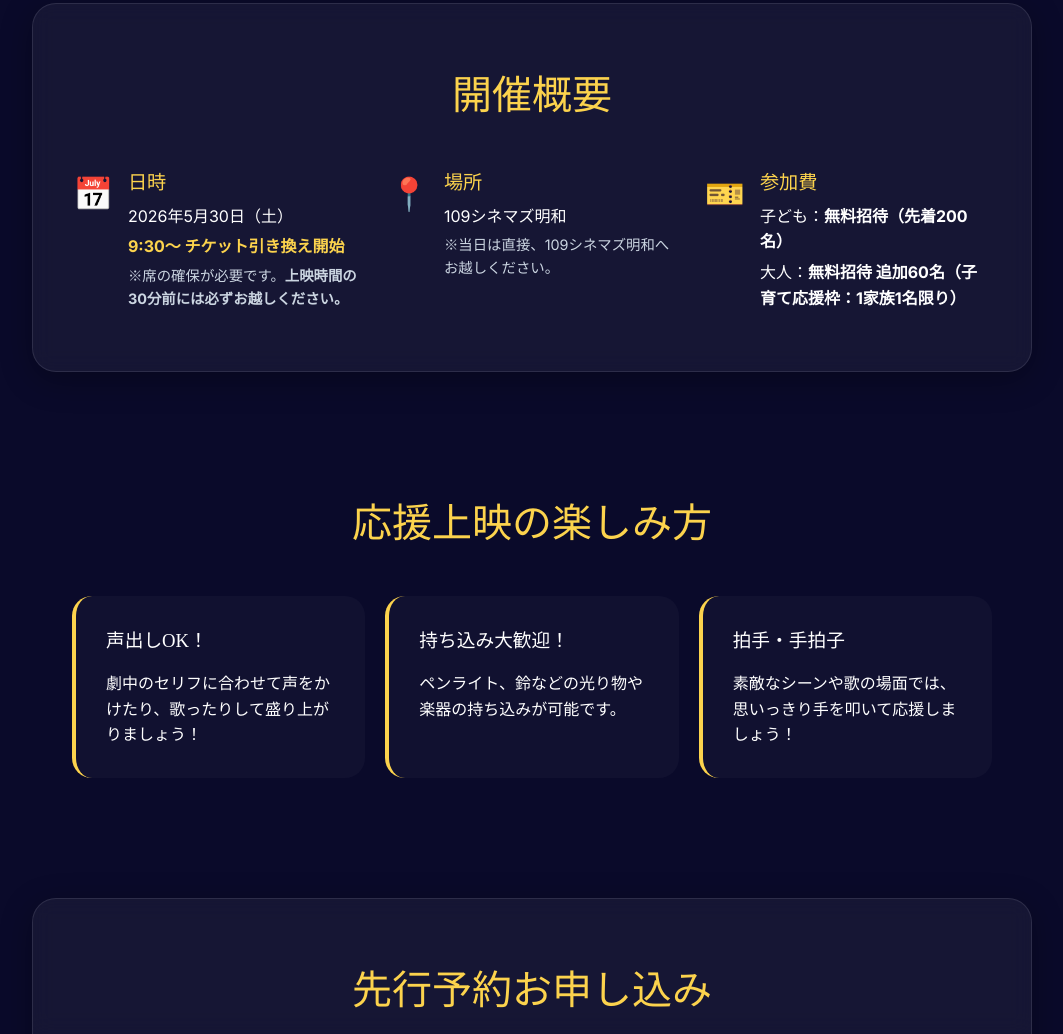
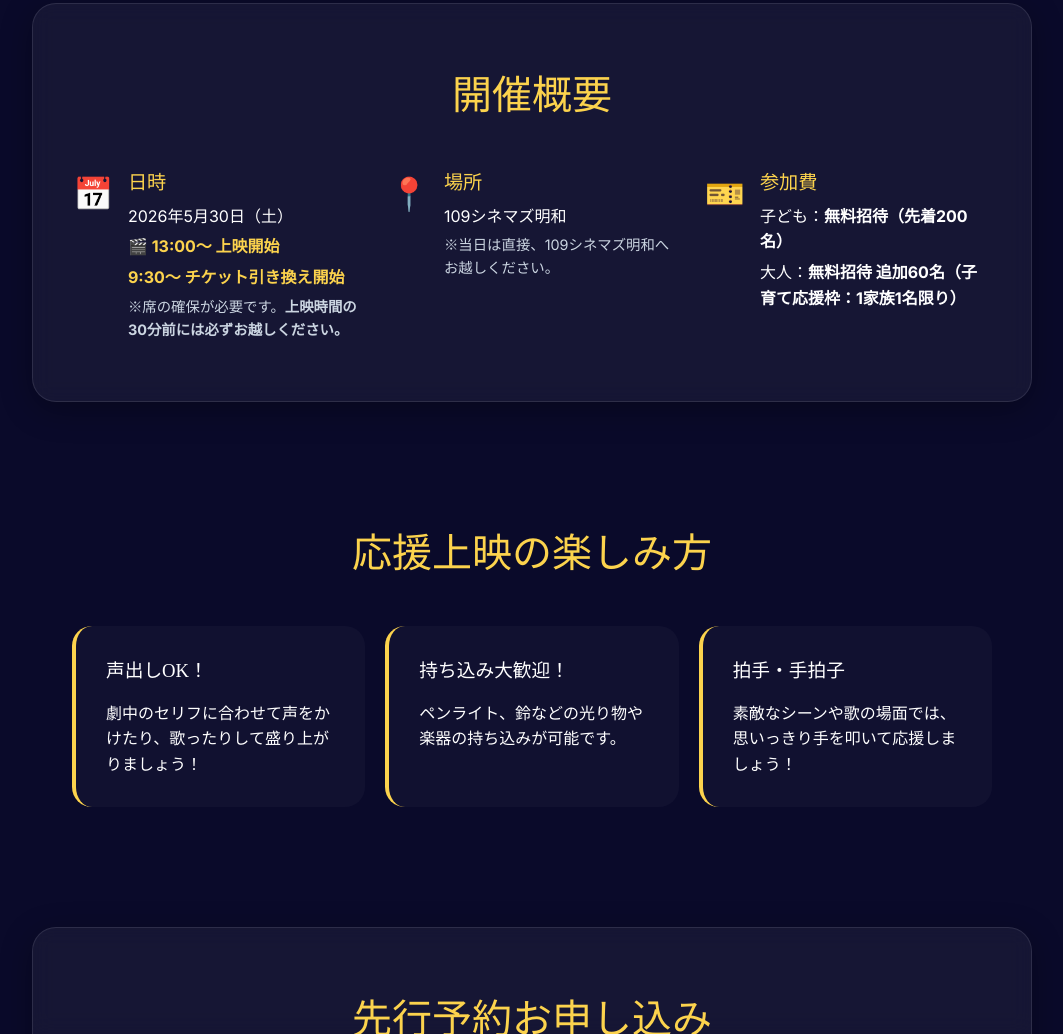
Before and after one commit to chainonjoli/poupelle.mie, a plain HTML site: page index.html in a window 1280 px wide. Shown: the part 857-1891 px from the top of the page, without its empty margins (108-1171 px from the left). Drawn offline with Linux system fonts and the light colour scheme; a web font is replaced by a local one.

Commit message:
上映開始時間（13:00）を開催概要に追加

```diff
--- a/index.html
+++ b/index.html
@@ -34,6 +34,7 @@
                     <div class="content">
                         <h3>日時</h3>
                         <p>2026年5月30日（土）</p>
+                        <p style="margin-top: 5px; color: var(--primary-color);"><strong>🎬 13:00〜 上映開始</strong></p>
                         <p style="margin-top: 5px; color: var(--primary-color);"><strong>9:30〜 チケット引き換え開始</strong></p>
                         <p class="note" style="margin-top: 4px;">※席の確保が必要です。<strong>上映時間の30分前には必ずお越しください。</strong></p>
                     </div>
```
